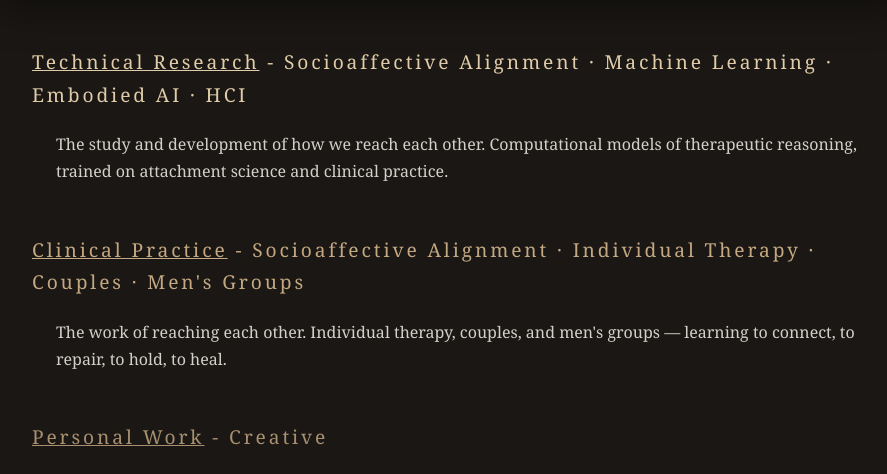
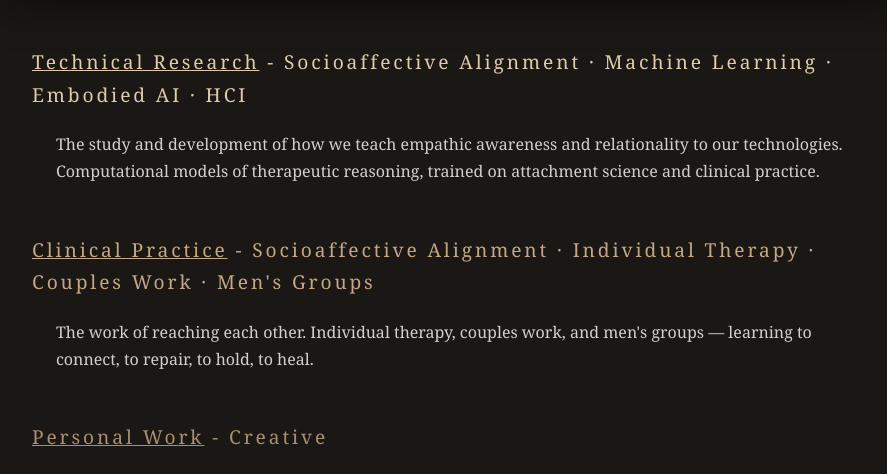
Before and after one commit to geosh5676/geosh5676.github.io, a Jekyll site: the page index.html, which Jekyll copies as it is, in a window 1280 px wide, cut to the strip 314-788 px from the top of the page. Shown: the whole strip, without its empty margins (190-1077 px from the left). Built offline with Jekyll 4.4.1, drawn with Linux system fonts in a browser that asks for light colours.

Commit message:
Update landing page copy, reorder creative sections, add new blog post
- Technical Research: "how we reach each other" → "how we teach empathic awareness and relationality to our technologies"
- Clinical Practice: "Couples" → "Couples Work"
- Creative page: reorder to chamber music, orchestra, metalwork
- New post: "The Users Who Weren't Harmed" on AI cognition studies

Co-Authored-By: Claude Opus 4.5 <noreply@anthropic.com>

```diff
--- a/index.html
+++ b/index.html
@@ -190,14 +190,14 @@
         <section id="professional-ml">
             <h2><a href="professional.html"><u>Technical Research</u> - Socioaffective Alignment · Machine Learning · Embodied AI · HCI</a></h2>
             <p>
-                The study and development of how we reach each other. Computational models of therapeutic reasoning, trained on attachment science and clinical practice.
+                The study and development of how we teach empathic awareness and relationality to our technologies. Computational models of therapeutic reasoning, trained on attachment science and clinical practice.
             </p>
         </section>
 
         <section id="professional-relational">
-            <h2><a href="professional-relational.html"><u>Clinical Practice</u> - Socioaffective Alignment · Individual Therapy · Couples · Men's Groups</a></h2>
+            <h2><a href="professional-relational.html"><u>Clinical Practice</u> - Socioaffective Alignment · Individual Therapy · Couples Work · Men's Groups</a></h2>
             <p>
-                The work of reaching each other. Individual therapy, couples, and men's groups — learning to connect, to repair, to hold, to heal.
+                The work of reaching each other. Individual therapy, couples work, and men's groups — learning to connect, to repair, to hold, to heal.
             </p>
         </section>
 
```
Also changed, not shown: _posts/2026-01-30-the-users-who-werent-harmed.md (added, +21 -0 lines), creative.html (+23 -23 lines).
